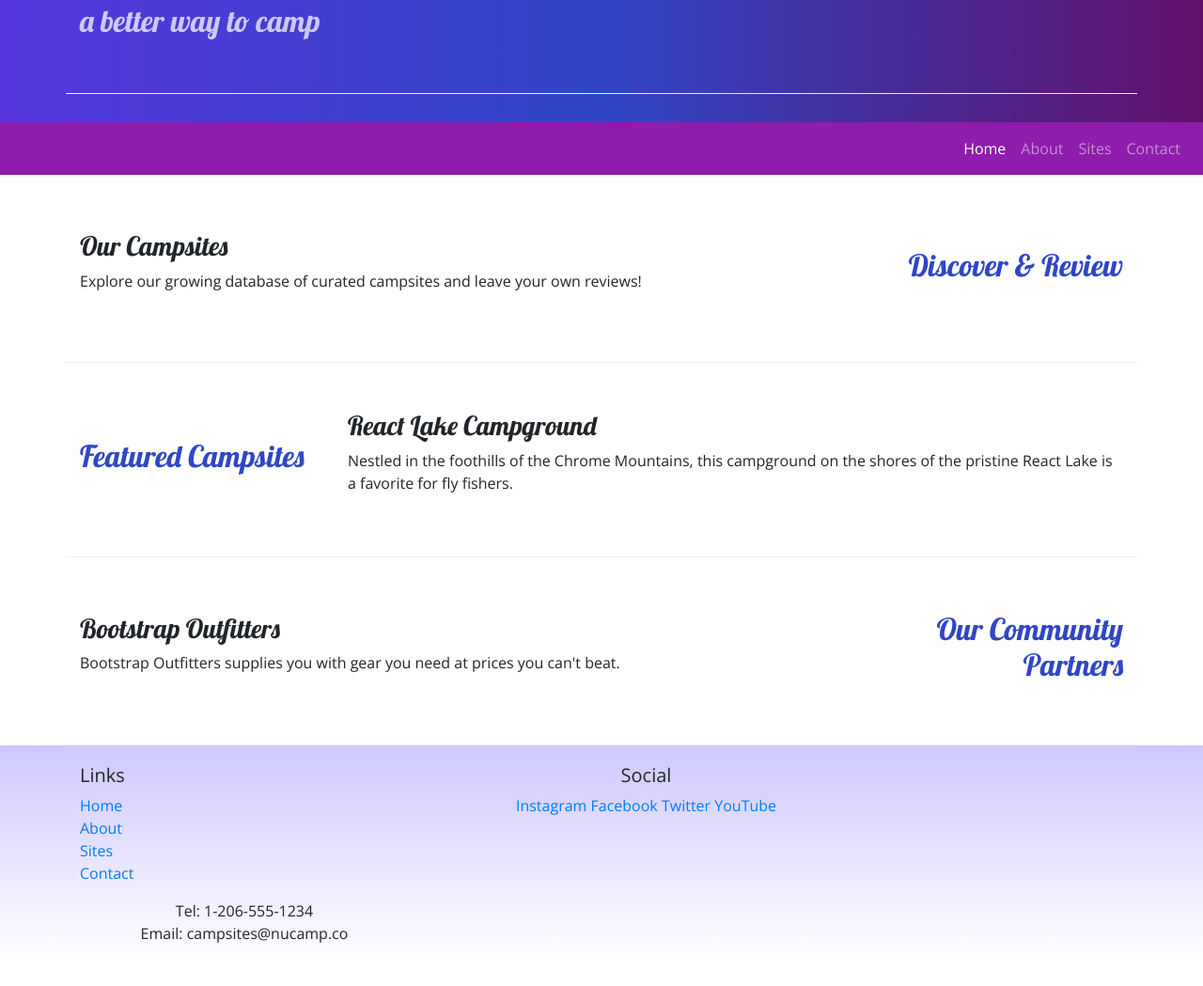
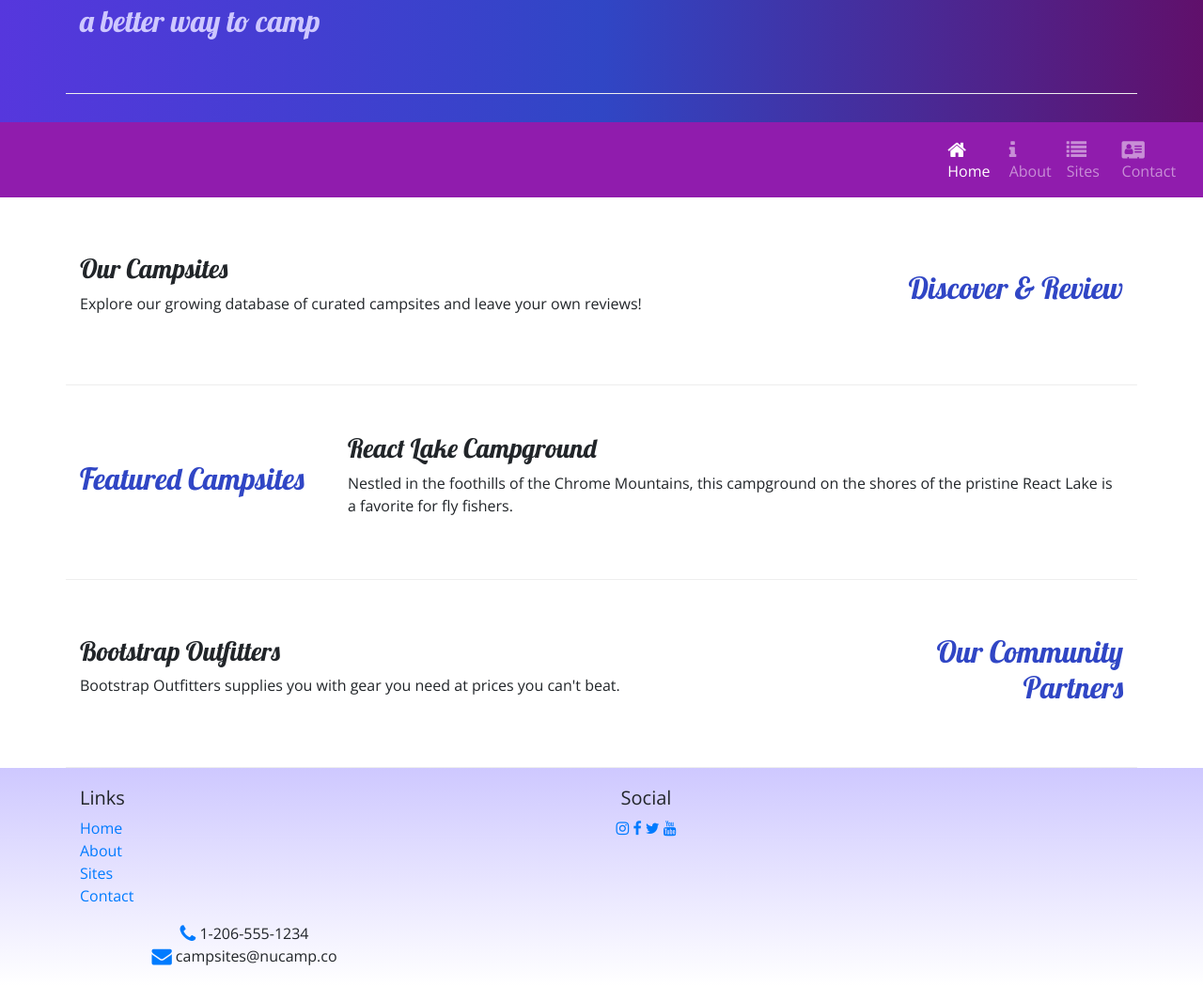
Before and after one commit to Mikester987/nucampSite, a website: page index.html in a window 1280 px wide. Shown: the part 133-1182 px from the top of the page at 94% size. Before the commit the page ends 1158 px from the top, so only its background shows below. Drawn offline with nearby package versions, Linux system fonts and the light colour scheme.

Commit message:
Icon Fonts

```diff
--- a/index.html
+++ b/index.html
@@ -38,10 +38,10 @@
                </button>
                <div class="collapse navbar-collapse" id="nucampNavbar"></div>
                    <ul class="navbar-nav">
-                       <li class="nav-item active"><a class="nav-link" href="index.html">Home</a></li>
-                       <li class="nav-item"><a class="nav-link" href="#">About</a></li>
-                       <li class="nav-item"><a class="nav-link" href="#">Sites</a></li>
-                       <li class="nav-item"><a class="nav-link" href="#">Contact</a></li>
+                    <li class="nav-item active"><a class="nav-link" href="#"><i class="fa fa-home fa-lg"></i> Home</a></li>
+                    <li class="nav-item"><a class="nav-link" href="aboutus.html"><i class="fa fa-info fa-lg"></i> About</a></li>
+                    <li class="nav-item"><a class="nav-link" href="#"><i class="fa fa-list fa-lg"></i> Sites</a></li>
+                    <li class="nav-item"><a class="nav-link" href="#"><i class="fa fa-address-card fa-lg"></i> Contact</a></li>
                    </ul>
                </div>
         </div>
@@ -94,14 +94,14 @@
                 </div>
                 <div class="col-6 col-sm-5 text-center">
                     <h5>Social</h5>
-                    <a href="http://instagram.com/">Instagram</a>
-                    <a href="http://facebook.com/">Facebook</a>
-                    <a href="http://twitter.com/">Twitter</a>
-                    <a href="http://youtube.com/">YouTube</a>
+                    <a href="http://instagram.com/"><i class="fa fa-instagram"></i></a>
+                    <a href="http://facebook.com/"><i class="fa fa-facebook"></i></a>
+                    <a href="http://twitter.com/"><i class="fa fa-twitter"></i></a>
+                    <a href="http://youtube.com/"><i class="fa fa-youtube"></i></a>
                 </div>
                 <div class="col-sm-4 text-center">
-                    Tel: 1-206-555-1234<br />
-                    Email: campsites@nucamp.co
+                    <i class="fa fa-phone fa-lg text-primary"></i> 1-206-555-1234<br />
+                    <i class="fa fa-envelope fa-lg text-primary"></i> campsites@nucamp.co
                 </div>
             </div>
         </div>
```
Also changed, not shown: aboutus.html (+10 -10 lines).
